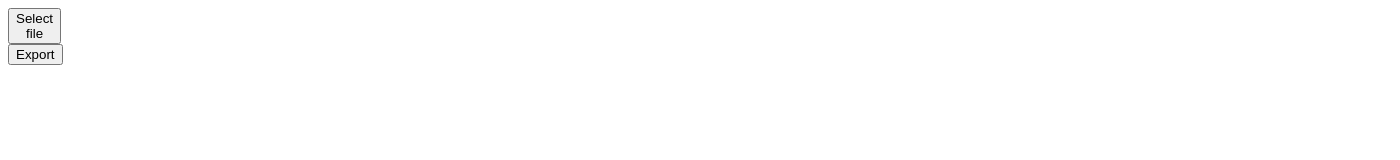
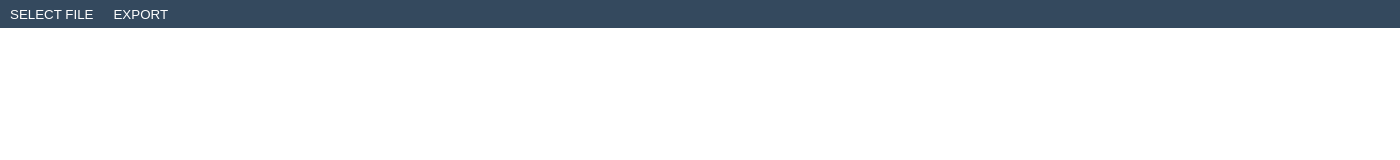
Before and after one commit to dwayhs/dash-plan, an Electron app: page index.html in a window 1400 px wide. Drawn offline with Linux system fonts and the light colour scheme.

Commit message:
Simple style for menu bar

```diff
--- a/app/App.js
+++ b/app/App.js
@@ -37,6 +37,10 @@ module.exports = class App {
   }
 
   exportButtonClickHandler = (e) => {
+    if (!window.gantt) {
+      return alert('You need to load a gantt chart yml file before exporting')
+    }
+
     saveSvgAsPng(document.querySelector('#render-target > svg'), `${window.gantt.label}-gantt.png`, {
       backgroundColor: '#fff',
     })
--- a/index.html
+++ b/index.html
@@ -14,7 +14,9 @@
       <button id='exportButton'>Export</button>
     </div>
 
-    <div id='render-target'></div>
+    <div class='content'>
+      <div id='render-target'></div>
+    </div>
 
     <!-- You can also require other files to run in this process -->
     <script src="./renderer.js"></script>
--- a/style.css
+++ b/style.css
@@ -1,5 +1,33 @@
 html, body {
-  width: 1vw;
-  height: 1vh;
+  width: 100vw;
+  height: 100vh;
   background-color: white;
+  margin: 0;
+  padding: 0;
 }
+
+body {
+  display: flex;
+  flex-direction: column;
+}
+
+.top-menu {
+  height: 28px;
+  flex: none;
+  display: flex;
+  flex-direction: row;
+  background-color: #34495e;
+}
+
+.top-menu button {
+  margin: 4px;
+  border: 0;
+  background-color: transparent;
+  color: #fff;
+  text-transform: uppercase;
+}
+
+.content {
+  flex-grow: 1;
+  overflow: scroll;
+}
```
